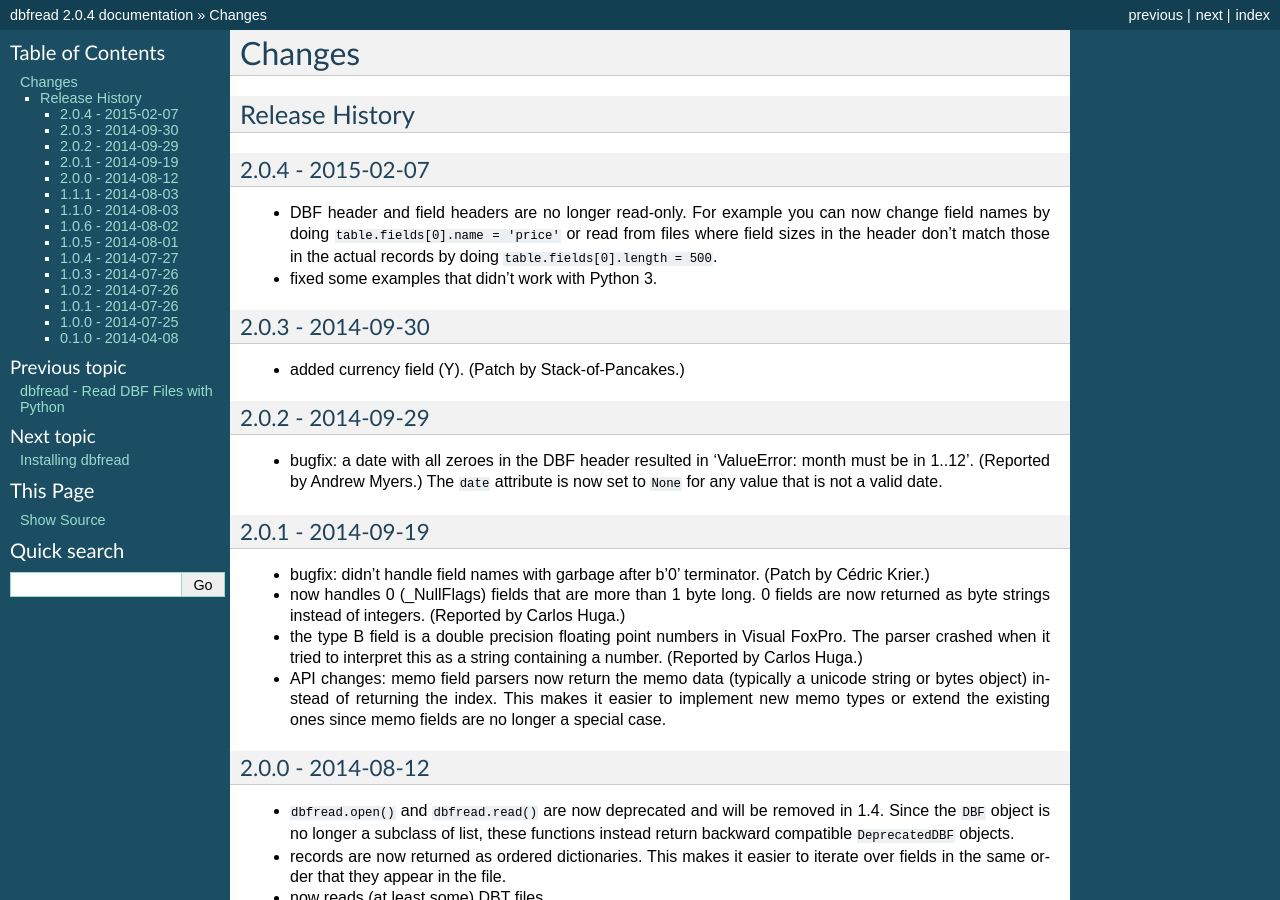
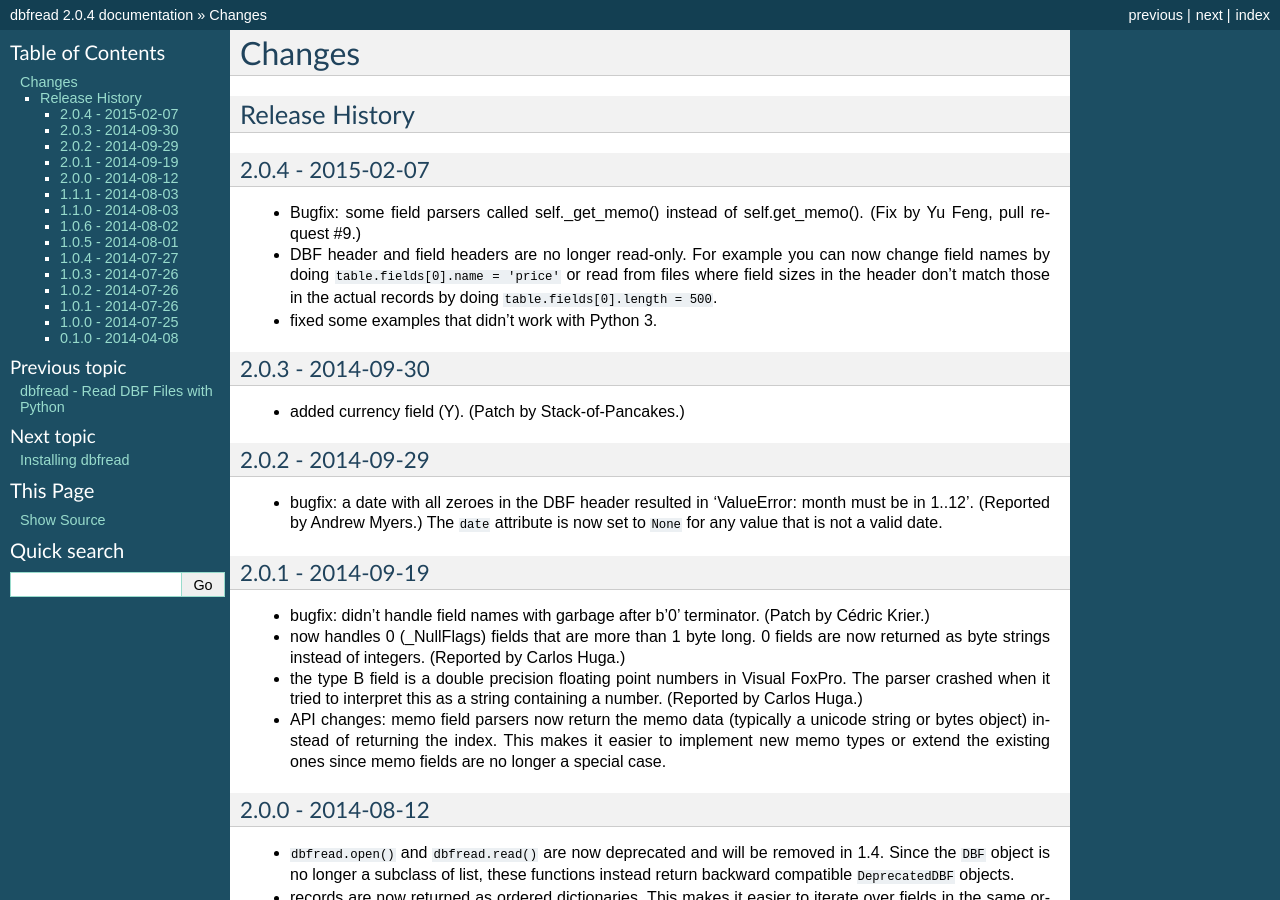
Before and after one commit to olemb/dbfread, a Sphinx documentation site: the page built from docs/changes.rst, in a window 1280 px wide and 900 px high. Built offline with Sphinx 7.4.7, drawn with Linux system fonts in a browser that asks for light colours.

Commit message:
Updated changelog.

```diff
--- a/docs/changes.rst
+++ b/docs/changes.rst
@@ -6,6 +6,9 @@
 
 2.0.4 - 2015-02-07
 ^^^^^^^^^^^^^^^^^^
+
+* Bugfix: some field parsers called self._get_memo() instead of
+  self.get_memo(). (Fix by Yu Feng, pull request #9.)
 
 * DBF header and field headers are no longer read-only. For example
   you can now change field names by doing ``table.fields[0].name = 'price'``
```
